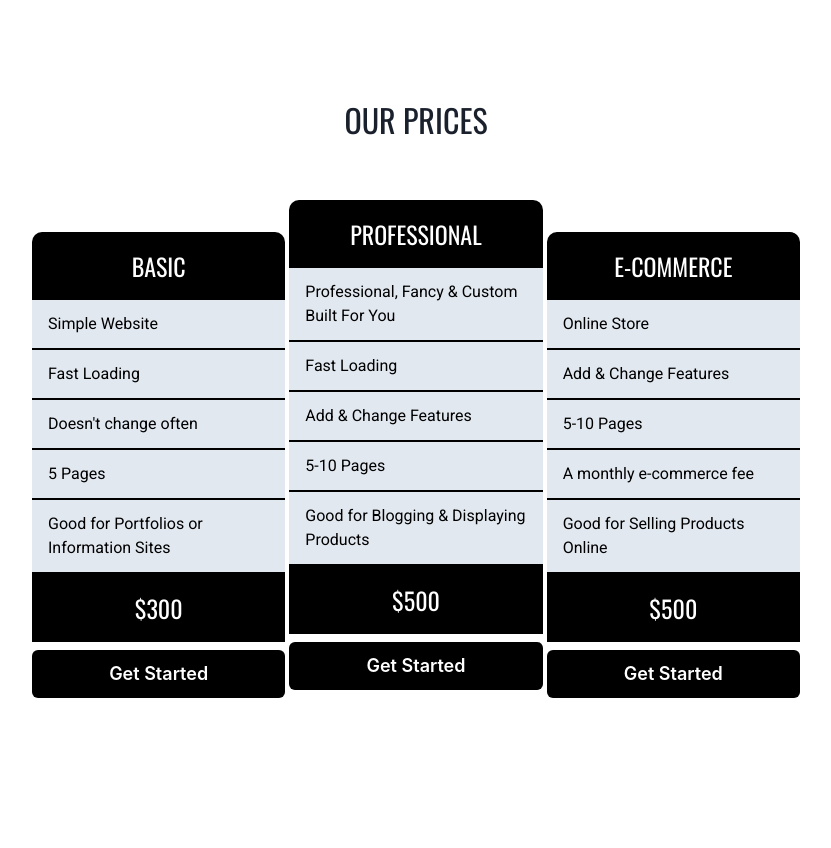
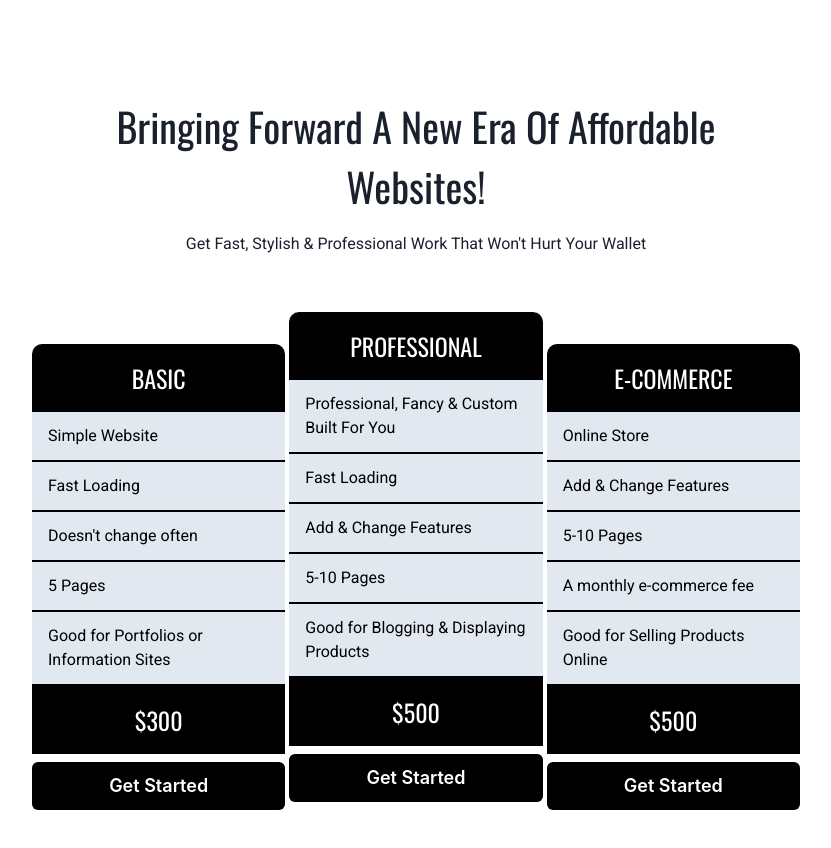
Before and after one commit to rubydevco/rubydev-tempsite, a React (Create React App) app: page /getting-started in a window 1280 px wide. Shown: the top 848 px of the page, without its empty margins (224-1055 px from the left). Before the commit the page ends 800 px from the top, so only its background shows below. Built offline with nearby package versions, Linux system fonts and the light colour scheme.

Commit message:
change fonts on menu and getting started title also added new title

```diff
--- a/src/App.css
+++ b/src/App.css
@@ -15,6 +15,9 @@ hr {
 
 .menu-link {
   background-color: black;
+  font-size: 1.3rem;
+  text-transform: uppercase;
+  font-family: 'Oswald', sans-serif;
   padding-right: 6px;
   padding-top: 2px;
   margin-bottom: 12px;
@@ -36,10 +39,19 @@ hr {
 }
 
 .prices-title {
-  font-size: 2rem;
-  margin-bottom: 7vh;
+  font-size: 2.5rem;
+  margin: 0px 6vw;
+  margin-bottom: 2vh;
   text-align: center;
   font-family: 'Oswald', sans-serif;
+  text-transform: capitalize;
+}
+
+.prices-title-caption {
+  text-align: center;
+  font-family: 'Roboto', sans-serif;
+  text-transform: capitalize;
+  margin-bottom: 7vh;
 }
 
 .price-block-title-box {
--- a/src/components/GettingStarted/GettingStarted.js
+++ b/src/components/GettingStarted/GettingStarted.js
@@ -3,7 +3,12 @@ import PriceBlocks from './PriceBlocks';
 const GettingStarted = () => {
   return (
     <div className='getting-started'>
-      <h2 className='prices-title'>OUR PRICES</h2>
+      <h2 className='prices-title'>
+        Bringing forward a new era of affordable websites!
+      </h2>
+      <p className='prices-title-caption'>
+        Get fast, stylish & professional work that won't hurt your wallet
+      </p>
       <div className='price-blocks'>
         <PriceBlocks />
       </div>
```
